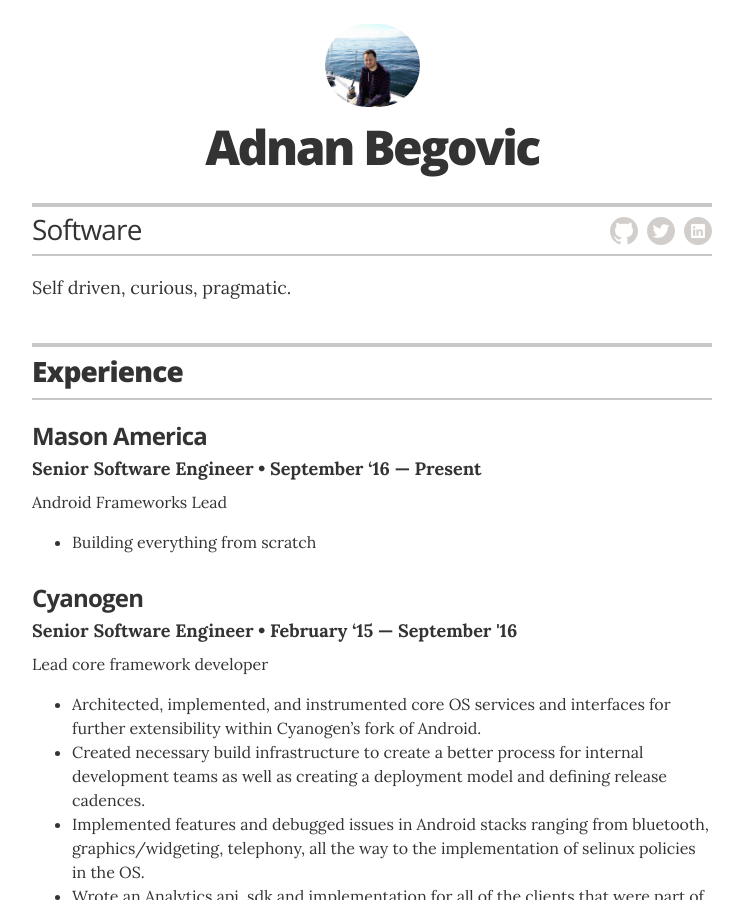
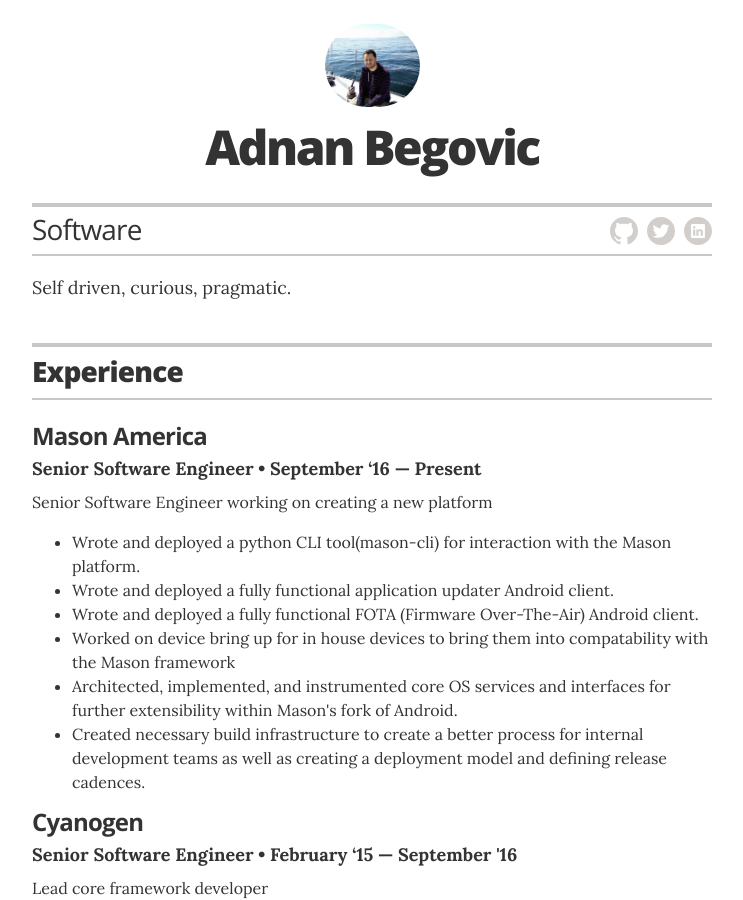
Before and after one commit to Decad3nce/decad3nce.github.io, a Jekyll site: the page built from index.html, in a window 1280 px wide and 900 px high. Shown: the whole window, without its empty margins (268-1011 px from the left). Built offline with Jekyll 4.4.1, drawn with Linux system fonts in a browser that asks for light colours; some of the changed text lies outside the part shown.

Commit message:
Add mason experience.

```diff
--- a/_layouts/resume.html
+++ b/_layouts/resume.html
@@ -46,19 +46,20 @@
         <header class="section-header">
           <h2>Experience</h2>
         </header>
-        <!-- Duplicate these resume-item elements and edit accordingly for each job you want to add here -->
+
         <div class="resume-item" itemscope itemprop="worksFor" itemtype="http://schema.org/Organization">
           <h3 class="resume-item-title" itemprop="name">Mason America</h3>
           <h4 class="resume-item-details" itemprop="description">Senior Software Engineer &bull; September ‘16 &mdash; Present</h4>
-          <p class="resume-item-copy">Android Frameworks Lead</p>
+          <p class="resume-item-copy">Senior Software Engineer working on creating a new platform</p>
           <ul class="resume-item-list">
-            <li>Building everything from scratch</li>
+            <li>Wrote and deployed a python CLI tool(mason-cli) for interaction with the Mason platform.</li>
+            <li>Wrote and deployed a fully functional application updater Android client.</li>
+            <li>Wrote and deployed a fully functional FOTA (Firmware Over-The-Air) Android client.</li>
+            <li>Worked on device bring up for in house devices to bring them into compatability with the Mason framework</li>
+            <li>Architected, implemented, and instrumented core OS services and interfaces for further extensibility within Mason's fork of Android.</li>
+            <li>Created necessary build infrastructure to create a better process for internal development teams as well as creating a deployment model and defining release cadences.</li>
           </ul>
 
-        </div><!-- end of resume-item -->
-
-
-        <!-- Duplicate these resume-item elements and edit accordingly for each job you want to add here -->
         <div class="resume-item" itemscope itemprop="worksFor" itemtype="http://schema.org/Organization">
           <h3 class="resume-item-title" itemprop="name">Cyanogen</h3>
           <h4 class="resume-item-details" itemprop="description">Senior Software Engineer &bull; February ‘15 &mdash; September '16</h4>
@@ -76,9 +77,8 @@
             <li>Provided experienced feedback in api/code reviews internally and externally (OSS project) for Java, C++, and Python projects.</li>
           </ul>
 
-        </div><!-- end of resume-item -->
+        </div>
 
-        <!-- another resume item -->
         <div class="resume-item" itemscope itemprop="worksFor" itemtype="http://schema.org/Organization">
           <h3 class="resume-item-title" itemprop="name">Cyanogen</h3>
           <h4 class="resume-item-details" itemprop="description">Software Engineer &bull; May ‘14 &mdash; February '15</h4>
@@ -91,9 +91,8 @@
             <li>Implemented an abstraction in the Android SMS stack allowing WhisperSystem’s TextSecure to encrypt and decrypt all messages sent by a user through any Android client.</li>
           </ul>
 
-        </div><!-- end of resume-item -->
+        </div>
 
-        <!-- by now you're getting the picture... -->
         <div class="resume-item" itemscope itemprop="worksFor" itemtype="http://schema.org/Organization">
           <h3 class="resume-item-title" itemprop="name">UltiMobile</h3>
           <h4 class="resume-item-details" itemprop="description">Software Developer &bull; July '13 &mdash; April '14</h4>
@@ -102,7 +101,7 @@
             <li>Created solutions for service providers to provision and deploy Android CDMA devices.</li>
             <li>Created an analytic platform for carriers and employer to track provisions and status of deployments, as well as created in-house tooling to increase overall efficiency.</li>
           </ul>
-        </div><!-- end of resume-item -->
+        </div>
 
         <div class="resume-item" itemscope itemprop="worksFor" itemtype="http://schema.org/Organization">
           <h3 class="resume-item-title" itemprop="name">Sole Proprietorship</h3>
@@ -113,7 +112,7 @@
             <li>Quickly: Android application that allows a user to set favorite shortcuts in expandable notification.</li>
             <li>Hover Browser: Android browser that floats above other applications with ChatHead-like behavior.</li>
           </ul>
-        </div><!-- end of resume-item -->
+        </div>
 
       </section>
       <!-- end Experience -->
@@ -180,6 +179,12 @@
           <h3 class="resume-item-title"><a href="https://github.com/decad3nce/concierge-class">Concierge</a></h3>
           <h4 class="resume-item-details">Sole Developer</h4>
           <p class="resume-item-copy">Concierge handles your parcels and makes sure they get marshalled and unmarshalled correctly when crossing IPC boundaries even when there is a version mismatch between the client protocol level and the RPC implementation.</p>
+        </div>
+
+        <div class="resume-item">
+          <h3 class="resume-item-title"><a href="https://github.com/MasonAmerica/mason-cli">mason-cli</a></h3>
+          <h4 class="resume-item-details">Primary Developer</h4>
+          <p class="resume-item-copy">mason-cli is the command line interface that allows third parties to upload artifacts and deploy them to devices out in the field.</p>
         </div>
 
          <div class="resume-item">
```
